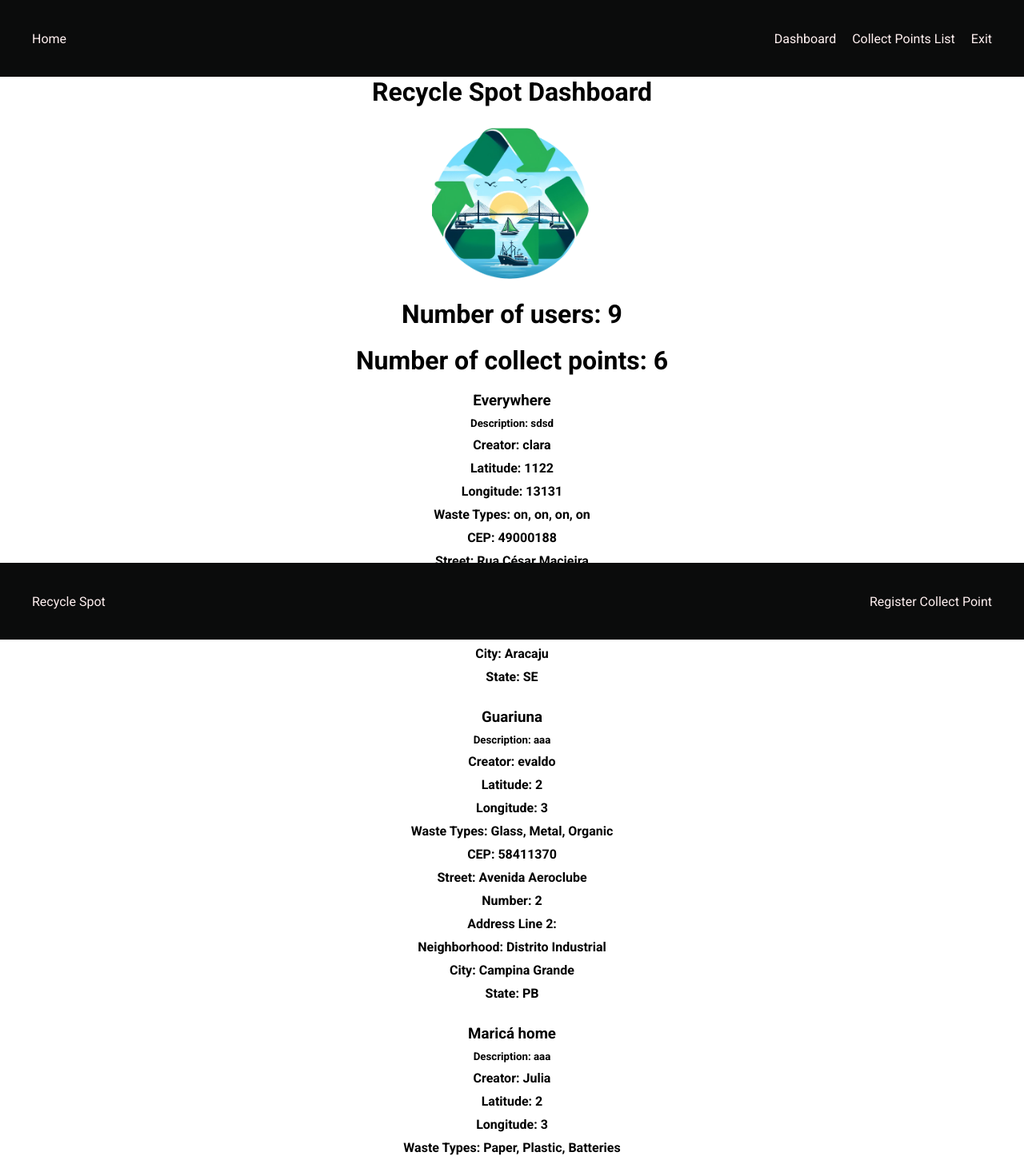
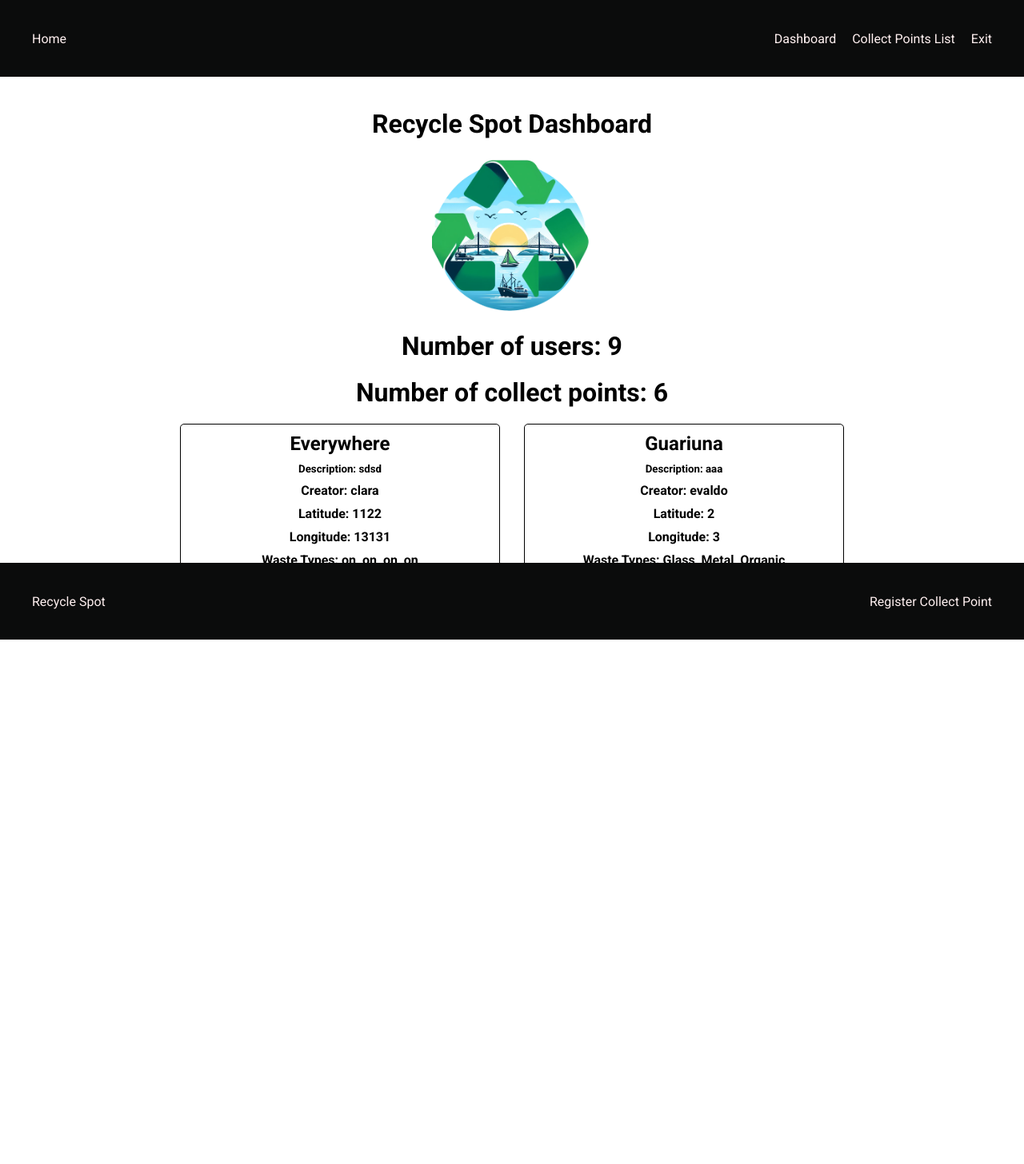
Before and after one commit to Felipevhm/recycleSpot, a React (Vite) app: page / in a window 1280 px wide. Shown: the top 1456 px of the page at 80% size. After the commit the page ends 800 px from the top, so only its background shows below. Built offline with nearby package versions, Linux system fonts and the light colour scheme; data requests are answered from the project's data file; sample sign-in values are in the browser's storage.

Commit message:
Add more styling to dashboard list

```diff
--- a/src/pages/Dashboard/index.jsx
+++ b/src/pages/Dashboard/index.jsx
@@ -40,7 +40,7 @@ function Dashboard() {
         {!!collectPoints &&
           collectPoints.map((collectPoint, idx) => (
             <div key={idx} className={styles.collectPointCard}>
-              <h3 key={collectPoint.id}>{collectPoint.placeName}</h3>
+              <h2 key={collectPoint.id}>{collectPoint.placeName}</h2>
               <h5 key={collectPoint.id}><b>Description:</b> {collectPoint.placeDescription}</h5>
               <h4><b>Creator:</b> {findNameById(users,collectPoint.creator)}</h4>
               <h4><b>Latitude:</b> {collectPoint.latitude}</h4>
--- a/src/pages/Dashboard/styles.module.css
+++ b/src/pages/Dashboard/styles.module.css
@@ -10,22 +10,31 @@ html,#root{
    gap: 20px;
    flex-direction: column;
    align-items: center;
+   overflow-y: scroll;
+
+   padding: 40px;
 }
 
 .renderedList{
    display: flex;
-   flex-direction: column;
+   flex-direction: row;
+   flex-wrap: wrap;
    gap: 30px;
 
    align-items: center;
+   justify-content: center;
 }
 
 .renderedList>*{
    display: flex;
    flex-direction: column;
    align-items: center;
+   border: 1px solid black;
+   border-radius: 5px;
+   gap: 10px;
 
-   gap: 10px;
+   min-width: 400px;
+   padding: 10px;
 }
 
 .buttonsDiv{
```
